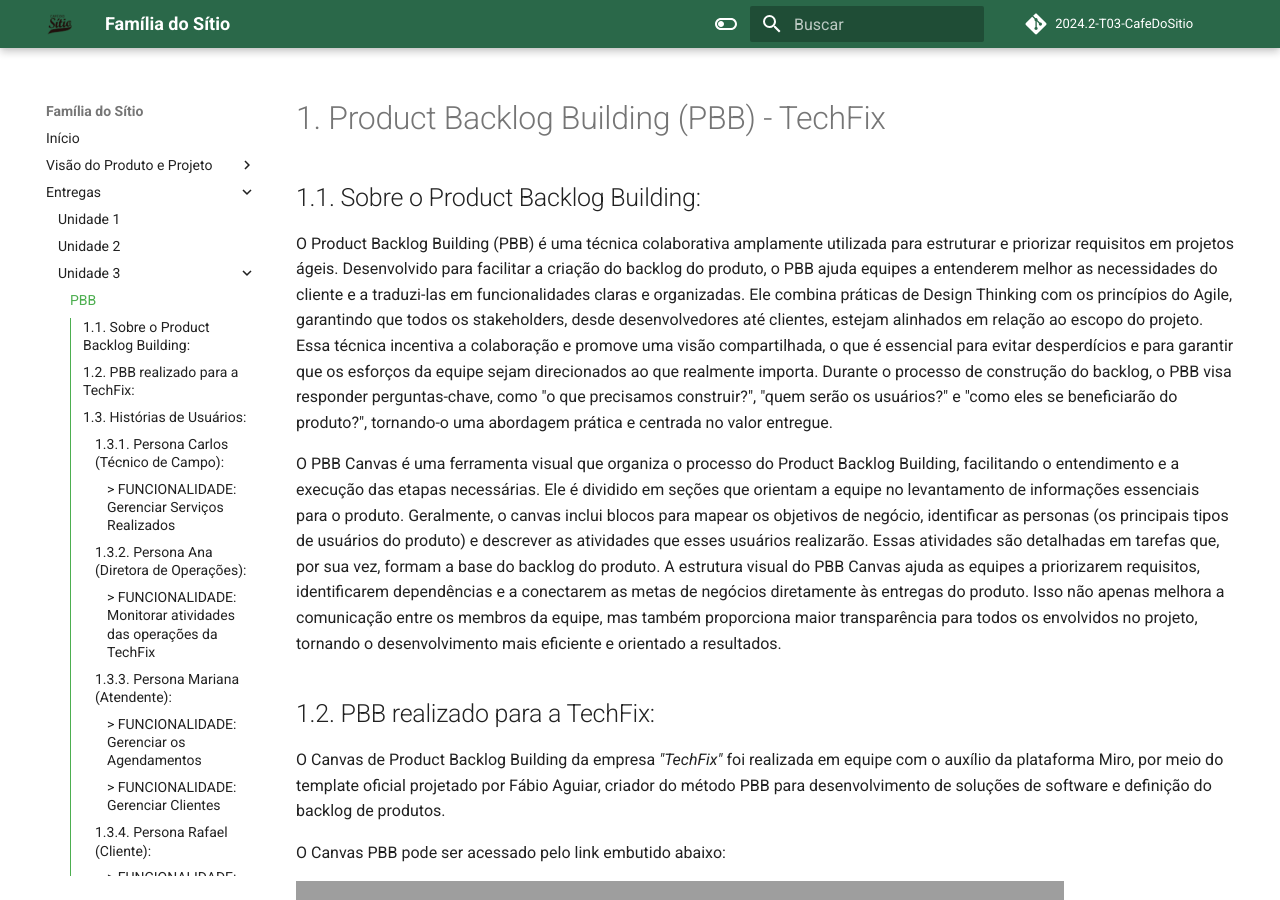
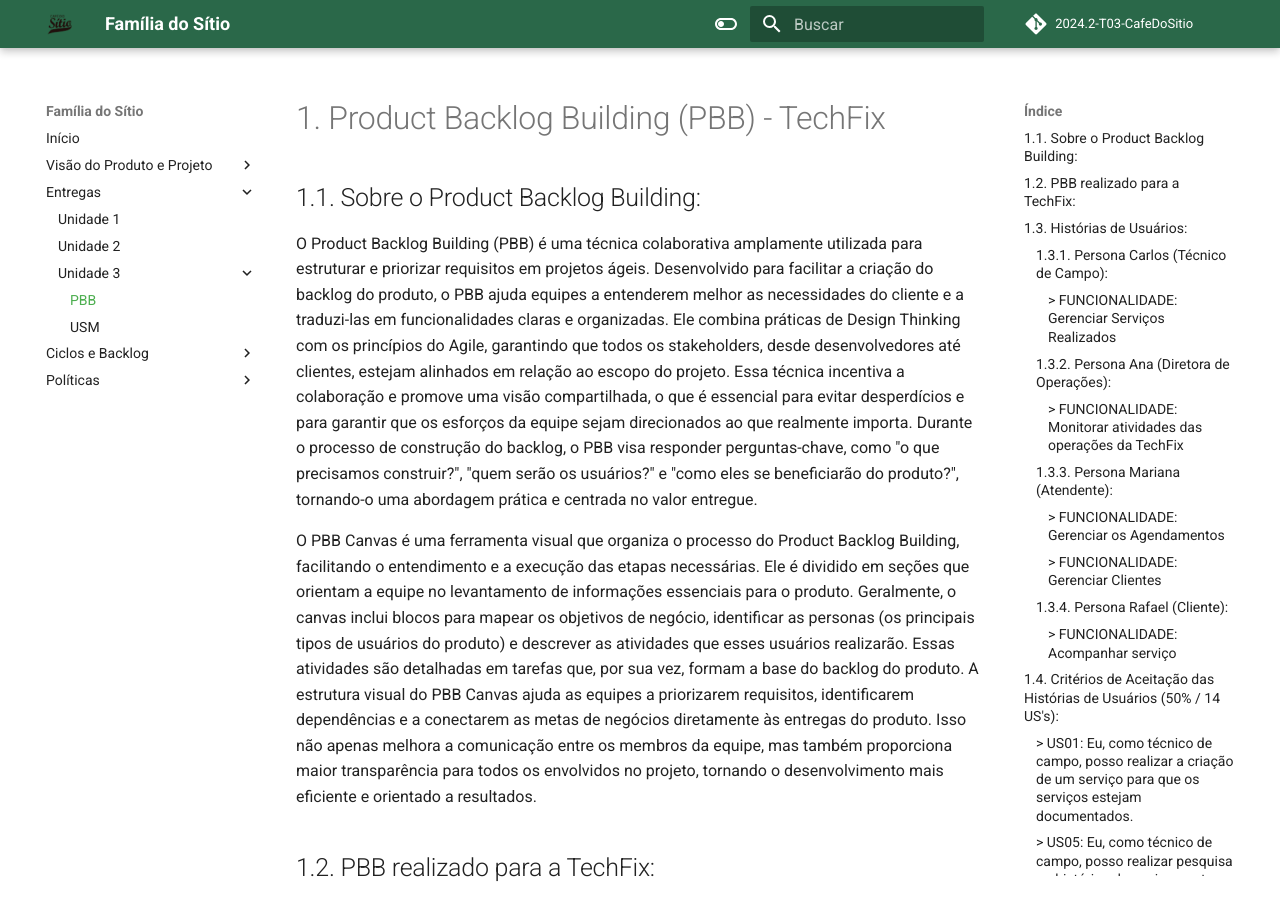
Before and after one commit to mdsreq-fga-unb/2024.2-T03-CafeDoSitio, an MkDocs documentation site: the page built from docs/sections/5-entregas/Unidade3/PBB.md, in a window 1280 px wide and 900 px high. Built offline with MkDocs 1.6.1 and Material for MkDocs 9.7.7, drawn with Linux system fonts in a browser that asks for light colours; comment, search, counter and statistics services are not loaded; some of the changed text lies outside the part shown; grey boxes are pictures that could not be loaded.

Commit message:
docs: adicionando seção do USM

```diff
--- a/docs/sections/5-entregas/Unidade3/PBB.md
+++ b/docs/sections/5-entregas/Unidade3/PBB.md
@@ -181,6 +181,8 @@
 **E** há mensagem de erro com telefone inválido <br>
 **E** há mensagem de erro de email com terminação inexistente
 
+<br>
+
 #### CENÁRIO 2: Sucesso ao preencher todas as informações corretamente
 **DADO QUE** o técnico preencheu todas as informações obrigatórias corretamente, incluindo:
 
@@ -200,6 +202,8 @@
 **E** o download deve ser iniciado automaticamente <br>
 **E** deve ser exibida a mensagem “Relatório gerado com sucesso.”
 
+<br>
+
 #### CENÁRIO 2: Erro ao gerar relatório por falta de dados
 **DADO QUE** não há dados operacionais disponíveis no sistema <br>
 **QUANDO** eu tentar gerar o relatório PDF <br>
@@ -218,11 +222,15 @@
 **ENTÃO** o agendamento com id "123" deve ser atualizado com os novos detalhes <br>
 **E** eu devo ver uma mensagem de sucesso "Detalhes do agendamento atualizados com sucesso"
 
+<br>
+
 #### CENÁRIO 2: Erro ao alterar data do agendamento para o passado
 **DADO QUE** sou um Atendente autenticado no sistema <br>
 **E** existe um agendamento previamente cadastrado com id "124" <br>
 **QUANDO** eu tento alterar a data do agendamento para um dia anterior à data atual <br>
 **ENTÃO** o sistema deve exibir a mensagem de erro “A data do agendamento não pode ser anterior ao dia atual.”
+
+<br>
 
 #### CENÁRIO 3: Notificações enviadas após alterações
 **DADO QUE** sou um Atendente autenticado no sistema
@@ -238,6 +246,8 @@
 **E** o cliente selecionado não possui histórico de serviços registrados <br>
 **QUANDO** eu clicar no botão “Ver histórico de serviços” <br>
 **ENTÃO** o sistema deve exibir a mensagem “Nenhum serviço registrado.”
+
+<br>
 
 #### CENÁRIO 2: Pesquisa retorna histórico completo
 **DADO QUE** estou na página de perfil do cliente <br>
@@ -259,10 +269,14 @@
 **QUANDO** o cliente clicar no botão “Enviar solicitação de serviço” <br>
 **ENTÃO** o sistema deve mostrar uma mensagem no centro da tela escrito: “Solicitação de serviço realizada com sucesso.”
 
+<br>
+
 #### CENÁRIO 2: Erro ao enviar solicitação sem preencher campos obrigatórios
 **DADO QUE** o cliente deixou campos obrigatórios do formulário em branco <br>
 **QUANDO** ele clicar no botão “Enviar solicitação de serviço” <br>
 **ENTÃO** o sistema deve exibir a mensagem “Preencha todos os campos obrigatórios para enviar a solicitação.”
+
+<br>
 
 #### CENÁRIO 3: Sucesso ao criar solicitação com endereço aplicável
 **DADO QUE** o cliente preencheu todos os campos do formulário, incluindo endereço, com os seguintes dados:
--- a/mkdocs.yml
+++ b/mkdocs.yml
@@ -21,6 +21,7 @@
     - Unidade 2: sections/5-entregas/Unidade2.md
     - Unidade 3:
       - PBB: sections/5-entregas/Unidade3/PBB.md
+      - USM: sections/5-entregas/Unidade3/USM.md
   - Ciclos e Backlog:
     - Visão do Backlog: sections/2-docPage/9-backlogDeProduto.md
     - Sprint 1:
@@ -74,7 +75,6 @@
     - navigation.instant
     - navigation.top
     - navigation.tracking
-    - toc.integrate
 
   palette:
     - scheme: default
```
Also changed, not shown: docs/sections/5-entregas/Unidade3/USM.md (added, +22 -0 lines).
